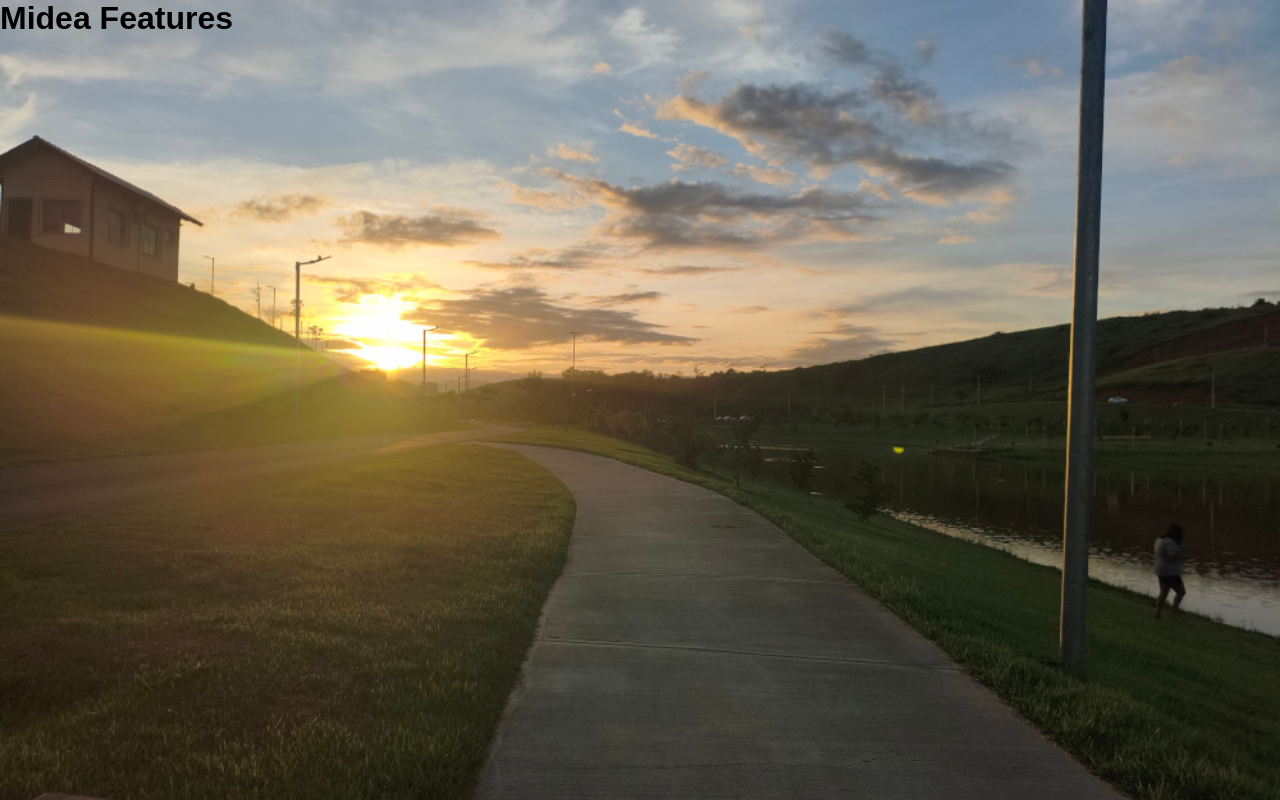
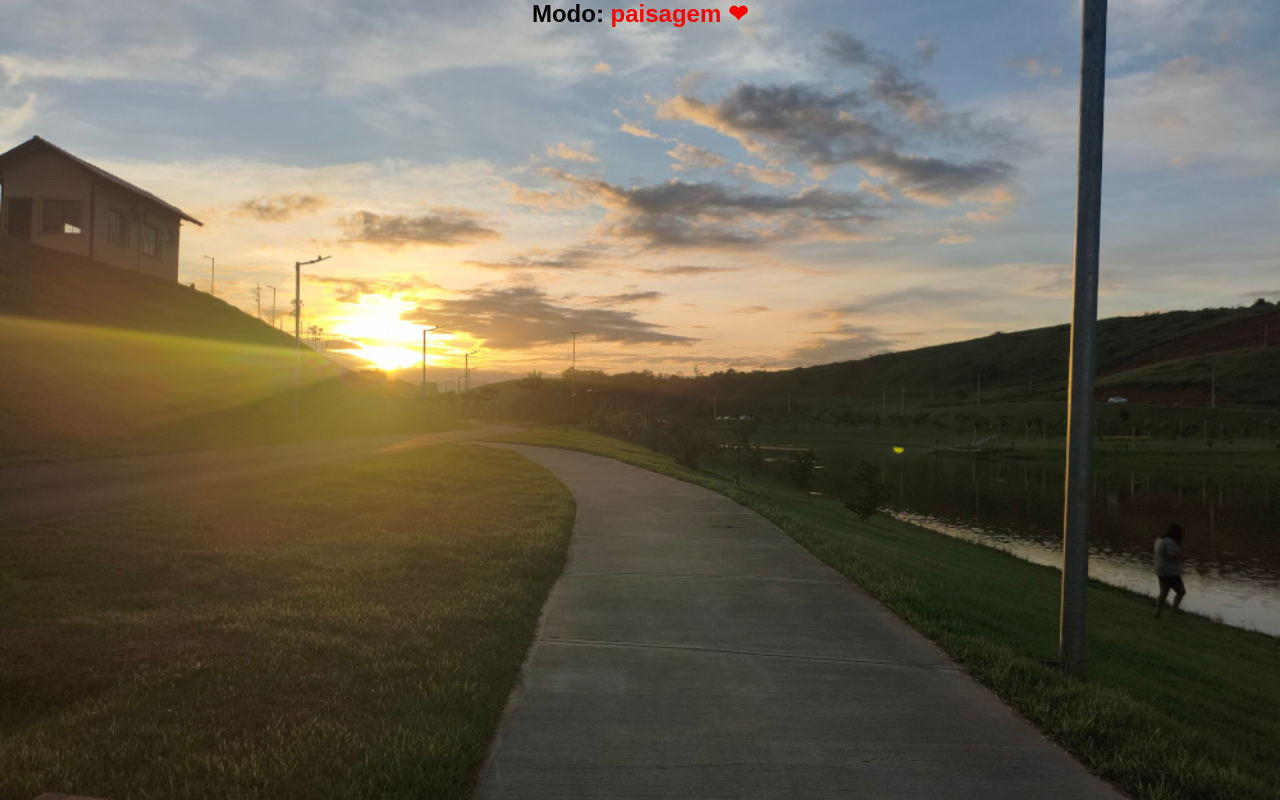
Before and after one commit to Gafanhoto-Mestre/meus-testes, a plain HTML site: page index.html in a window 1280 px wide. Drawn offline with Linux system fonts and the light colour scheme.

Commit message:
testes com midea features

```diff
--- a/index.html
+++ b/index.html
@@ -9,6 +9,6 @@
     <link rel="stylesheet" href="paisagem.css" media="screen and (orientation: landscape)">
 </head>
 <body>
-    <h1>Midea Features</h1>
+    <h2 id="fix">Modo: </h2>
 </body>
 </html>
--- a/paisagem.css
+++ b/paisagem.css
@@ -7,5 +7,9 @@ body{
 }
 
 h1{
-    text-align: left;
+    display: none;
 }
+
+h2::after{
+    content: "paisagem ❤";
+}
--- a/retrato.css
+++ b/retrato.css
@@ -7,5 +7,13 @@ body{
 }
 
 h1{
-    text-align: right;
+    display: none;
 }
+
+h2{
+    text-align: center;
+}
+
+h2::after{
+    content: "retrato ❤";
+}
--- a/todos.css
+++ b/todos.css
@@ -12,3 +12,10 @@ html, body{
     background-repeat: no-repeat;
     background-size: cover;
 }
+h2{
+    text-align: center;
+}
+
+h2::after{
+    color: red;
+}
```
